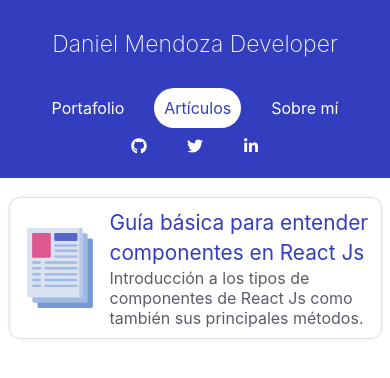
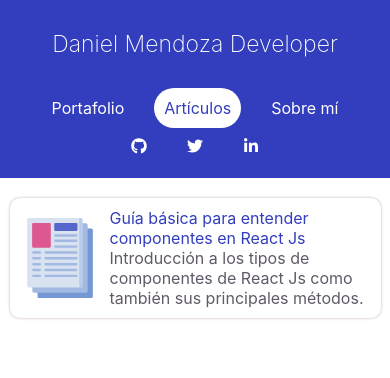
Before and after one commit to Danieruone/my-portfolio, a React (Create React App) app: page /articles in a window 390 px wide. Shown: the top 378 px of the page. Built offline with nearby package versions, Linux system fonts and the light colour scheme.

Commit message:
article mobile font size

```diff
--- a/src/components/Article/styles.js
+++ b/src/components/Article/styles.js
@@ -11,10 +11,12 @@ export const Anchor = styled.a`
   border-radius: 10px;
   box-shadow: 0px 0px 3px 0px #c3acac;
   margin-top: 20px;
+
   & img {
     margin-right: 30px;
     width: 80px;
   }
+
   & h1 {
     color: black;
     font-weight: 400;
@@ -45,5 +47,9 @@ export const Anchor = styled.a`
       margin-right: 10px;
       width: 80px;
     }
+    & h1 {
+      font-size: 1rem;
+      line-height: 20px;
+    }
   }
 `;
```
